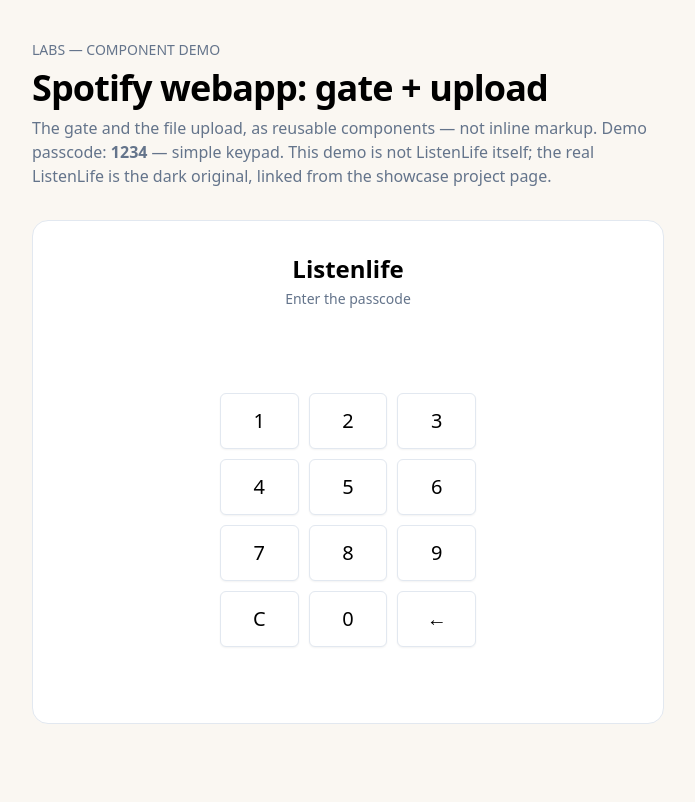
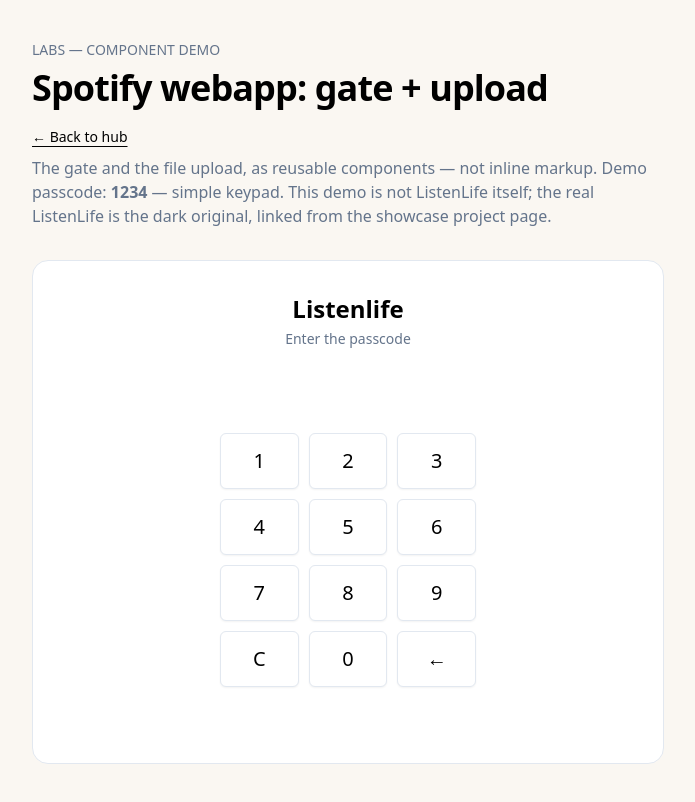
Before and after one commit to agenticjess-star/labs-showcase, a Next.js app: page /spotify in a window 1280 px wide. Shown: the whole page, without its empty margins (292-987 px from the left). Built offline with nearby package versions, Linux system fonts and the light colour scheme.

Commit message:
Add Back to hub link on Spotify demo page, visible before gate and after upload

```diff
--- a/app/spotify/page.tsx
+++ b/app/spotify/page.tsx
@@ -8,6 +8,7 @@ import { SpotifyPasscodeGate } from "@/components/listenlife/spotify-passcode-ga
 import { SpotifyFileUpload } from "@/components/listenlife/spotify-file-upload";
 import { SpotifyAiChat } from "@/components/listenlife/spotify-ai-chat";
 import { SpotifyDataView, parseHistory, type ParsedHistory } from "@/components/listenlife/spotify-data-view";
+import Link from "next/link";
 import { Button } from "@/components/ui/button";
 import { Card, CardContent, CardHeader, CardTitle } from "@/components/ui/card";
 
@@ -26,6 +27,11 @@ export default function SpotifyDemo() {
     <main className="mx-auto max-w-2xl px-5 py-10">
       <p className="text-sm text-muted-foreground">LABS — COMPONENT DEMO</p>
       <h1 className="mt-2 text-4xl font-bold tracking-tight">Spotify webapp: gate + upload</h1>
+      <p className="mt-4">
+        <Link href="/" className="text-sm font-medium underline underline-offset-4">
+          ← Back to hub
+        </Link>
+      </p>
       <p className="mt-2 text-muted-foreground">
         The gate and the file upload, as reusable components — not inline markup.
         Demo passcode: <strong>1234</strong> — simple keypad. This demo is not ListenLife itself; the real ListenLife is the dark original, linked from the showcase project page.
```
